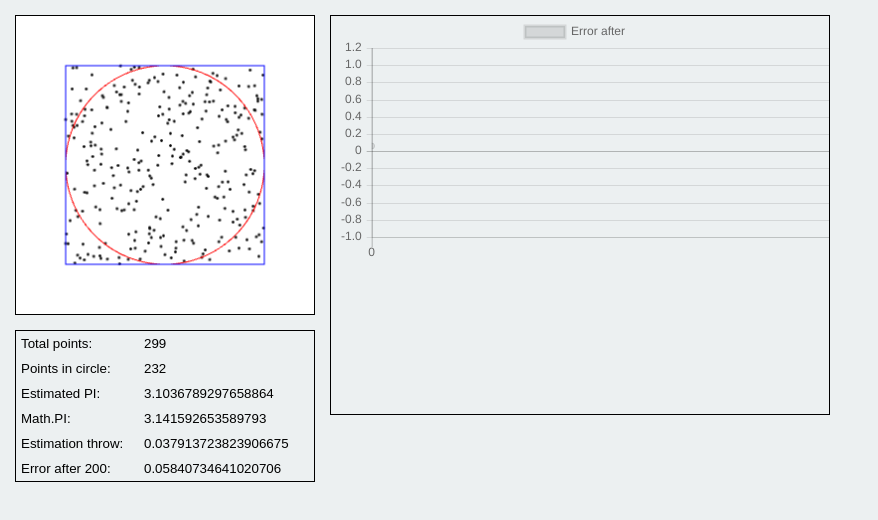
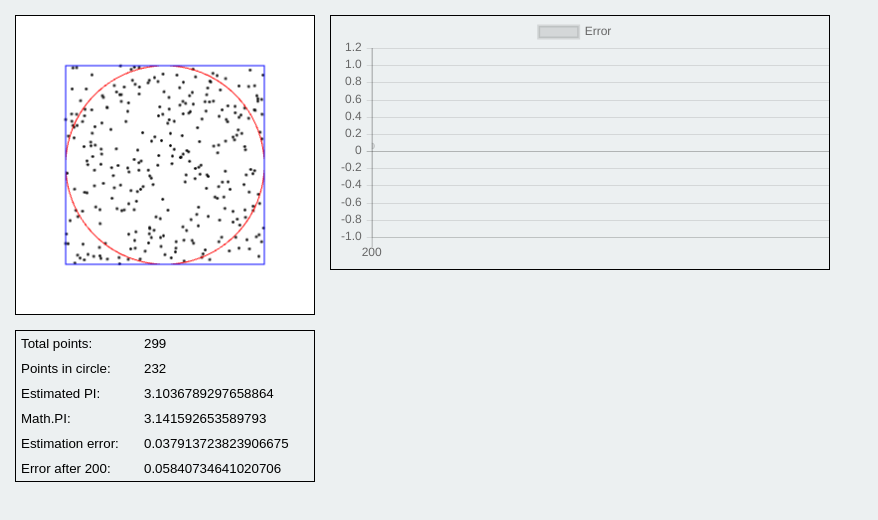
Before and after one commit to ahvonenj/estimate-pi-graphical, a plain HTML site: page index.htm in a window 1280 px wide. Shown: the whole page, without its empty margins (0-878 px from the left). Drawn offline with Linux system fonts and the light colour scheme.

Commit message:
Change some texts

```diff
--- a/estimator/pi-graphical-estimator.js
+++ b/estimator/pi-graphical-estimator.js
@@ -155,7 +155,7 @@ PIE.prototype.generatePoint = function()
 		':</td><td>' + dpi + '</td></tr>');
 
 		var newvisdata = visdata;
-		newvisdata.labels.push(this.checkpoint);
+		newvisdata.labels.push(this.totalpoints);
 		newvisdata.datasets[0].data.push(dpi);
 		UpdateVisdata(newvisdata);
 
--- a/index.css
+++ b/index.css
@@ -78,7 +78,7 @@ body
 	left: calc(15px + 300px + 15px);
 	top: 15px;
 	width: 500px;
-	height: 400px;
+	height: auto;
 	border: 1px solid black;
 }
 
--- a/index.htm
+++ b/index.htm
@@ -47,7 +47,7 @@
 					<td id = "constpi">-</td>
 				</tr>
 				<tr>
-					<td>Estimation throw:</td>
+					<td>Estimation error:</td>
 					<td id = "dpi">-</td>
 				</tr>
 			</table>
@@ -61,7 +61,7 @@
 	        labels: [],
 	        datasets:
 	        [{
-	            label: 'Error after',
+	            label: 'Error',
 	            data: []
 	        }]
     	}
```
